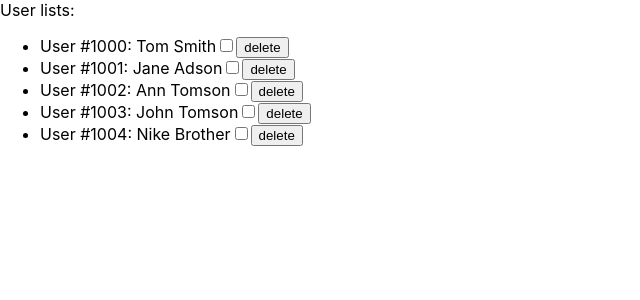
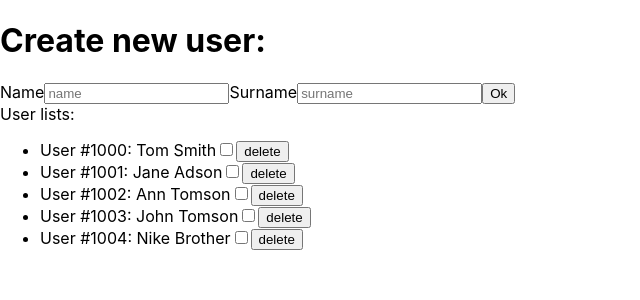
Before and after one commit to freshjspd/redux-pd2023, a React (Create React App) app: page / in a window 1280 px wide. Shown: the top 300 px of the page, without its empty margins (0-640 px from the left). Built offline with nearby package versions, Linux system fonts and the light colour scheme.

Commit message:
create user form for user list

```diff
--- a/package.json
+++ b/package.json
@@ -7,11 +7,13 @@
     "@testing-library/jest-dom": "^5.16.5",
     "@testing-library/react": "^13.4.0",
     "@testing-library/user-event": "^13.5.0",
+    "formik": "^2.2.9",
     "react": "^18.2.0",
     "react-dom": "^18.2.0",
     "react-redux": "^8.0.5",
     "react-scripts": "5.0.1",
-    "web-vitals": "^2.1.4"
+    "web-vitals": "^2.1.4",
+    "yup": "^1.1.1"
   },
   "scripts": {
     "start": "react-scripts start",
--- a/src/App.js
+++ b/src/App.js
@@ -1,10 +1,10 @@
 import './App.css';
-import UserList from './Components/UserList';
+import UsersInfoPage from './Pages/UsersInfoPage';
 
 function App() {
   return (
     <>
-      <UserList />
+      <UsersInfoPage />
     </>
   );
 }
--- /dev/null
+++ b/src/Components/forms/CreateUserForm/index.jsx
@@ -0,0 +1,39 @@
+import React from 'react'
+import {Formik, Form, Field} from 'formik';
+import {CreateUser} from '../../../slices/userSlice';
+import { connect } from 'react-redux';
+
+function CreateUserForm(props) {
+    const {createAction} = props;
+    return (
+        <>
+            <h1>Create new user:</h1>
+            <Formik
+                initialValues={{
+                    name: '',
+                    surname: ''
+                }}
+                onSubmit={(values) => {createAction(values);}}
+            >
+            <Form>
+                <label htmlFor="name">Name</label>
+                <Field id="name" name="name" placeholder="name" type="text"/>
+                <label htmlFor="surname">Surname</label>
+                <Field id="surname" name="surname" placeholder="surname" type="text"/>
+                <button type="submit">Ok</button>
+            </Form>
+            </Formik>
+        </>
+      )
+}
+
+
+const mapActions = (dispatch) => {
+    return{
+        createAction: (data) => dispatch(CreateUser(data)),
+    }
+  }
+
+  const mapStates = (state) => state.userReducer;
+
+  export default connect(mapStates, mapActions)(CreateUserForm);
--- /dev/null
+++ b/src/Pages/UsersInfoPage/index.jsx
@@ -0,0 +1,12 @@
+import React from 'react';
+import CreateUserForm from '../../Components/forms/CreateUserForm';
+import UserList from '../../Components/UserList';
+
+export default function UsersInfoPage(props) {
+  return (
+    <>
+        <CreateUserForm />
+        <UserList />
+    </>
+  )
+}
```
Also changed, not shown: src/Components/forms/LoginForm/index.jsx (added, +28 -0 lines), 1 other file (tests, documents, lock files or other folders).
